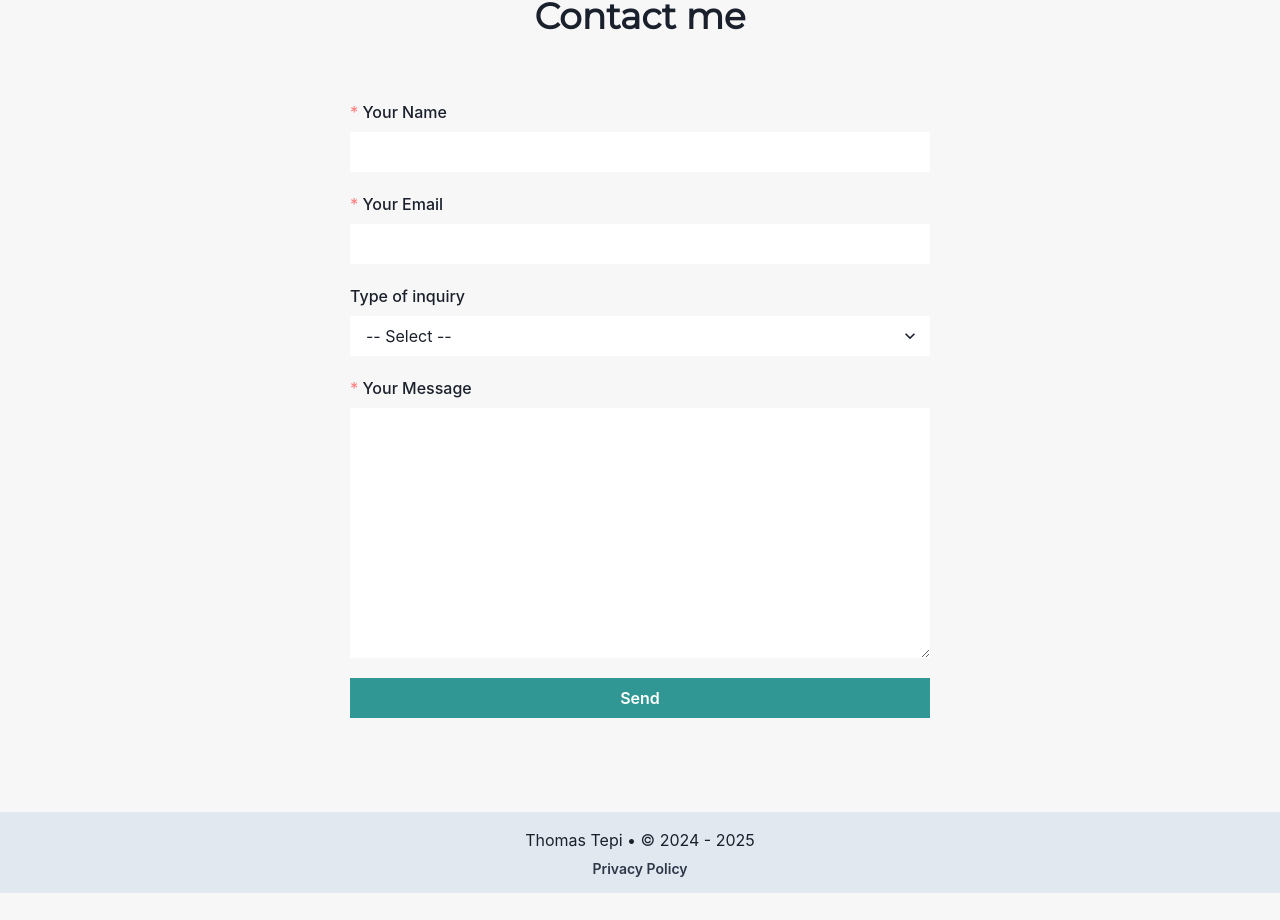
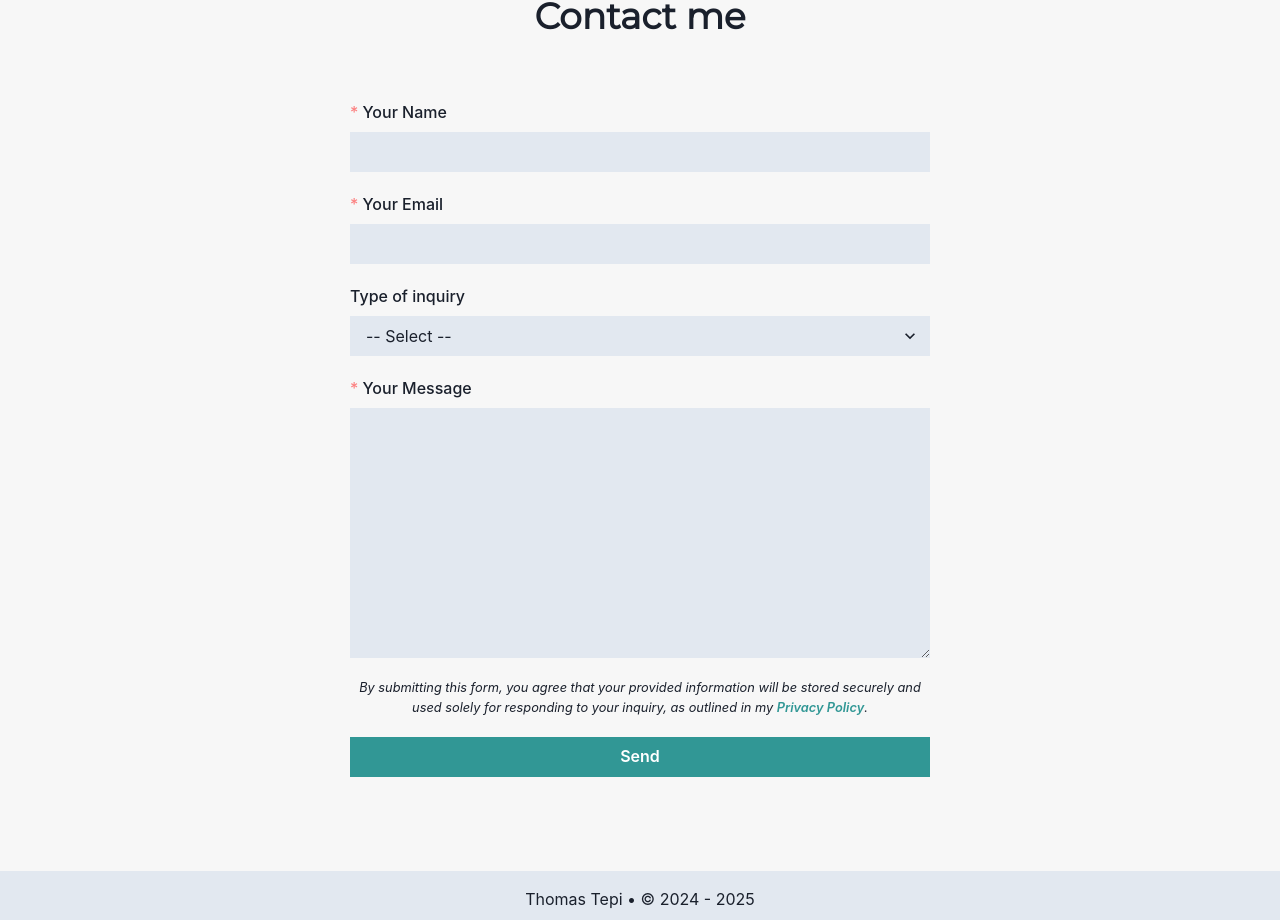
Before and after one commit to thomastepi/portfolio, a React (Create React App) app: page / in a window 1280 px wide. Shown: the part 3160-4080 px from the top of the page. Before the commit the page ends 4053 px from the top, so only its background shows below. Built offline with nearby package versions, Linux system fonts and the light colour scheme; no server answers; a web font is replaced by a local one.

Commit message:
form submit disclaimer

```diff
--- a/public/locales/en/translation.json
+++ b/public/locales/en/translation.json
@@ -60,7 +60,8 @@
       "serverError": "Internal server error. Please try again later.",
       "networkError": "Network error. Please check your internet connection.",
       "timeoutError": "Request timed out. Please try again later."
-    }
+    },
+    "privacyDisclaimer": "By submitting this form, you agree that your provided information will be stored securely and used solely for responding to your inquiry, as outlined in my"
   },
 
   "aboutMe": {
--- a/public/locales/fr/translation.json
+++ b/public/locales/fr/translation.json
@@ -59,7 +59,8 @@
       "invalidCharacters": "Le message contient des caractères non valides.",
       "serverError": "Erreur interne du serveur. Veuillez réessayer plus tard.",
       "networkError": "Erreur réseau. Veuillez vérifier votre connexion Internet."
-    }
+    },
+    "privacyDisclaimer": "En soumettant ce formulaire, vous acceptez que vos informations fournies soient stockées en toute sécurité et utilisées uniquement pour répondre à votre demande, comme indiqué dans ma"
   },
 
   "aboutMe": {
--- a/src/components/ContactMeSection.js
+++ b/src/components/ContactMeSection.js
@@ -19,11 +19,13 @@ import FullScreenSection from "./FullScreenSection";
 import { useTranslation } from "react-i18next";
 import useSubmit from "../hooks/useSubmit";
 import { useAlertContext } from "../context/alertContext";
+import { Link } from "react-router-dom";
 
 const MotionBox = motion(Box);
 const MotionHeading = motion(Heading);
 const MotionFormControl = motion(FormControl);
 const MotionButton = motion(Button);
+const MotionSpan = motion.span;
 
 const ContactMeSection = () => {
   const { isLoading, response, submit } = useSubmit();
@@ -33,7 +35,7 @@ const ContactMeSection = () => {
 
   const language = i18n.language;
 
-  const inputBg = useColorModeValue("white", "gray.700");
+  const inputBg = useColorModeValue("gray.200", "gray.700");
   const borderColor = useColorModeValue("gray.400", "gray.500");
   const focusBorderColor = useColorModeValue("blue.500", "blue.300");
 
@@ -233,6 +235,29 @@ const ContactMeSection = () => {
               />
               <FormErrorMessage>{formik.errors.comment}</FormErrorMessage>
             </MotionFormControl>
+            <MotionSpan
+              style={{
+                fontStyle: "italic",
+                fontSize: "0.8rem",
+                textAlign: "center",
+              }}
+              initial={{ opacity: 0, y: 10 }}
+              whileInView={{ opacity: 1, y: 0 }}
+              viewport={{ once: true, amount: 0.5 }}
+              transition={{ duration: 0.5, delay: 0.9 }}
+            >
+              {t("contactMe.privacyDisclaimer")}{" "}
+              <Button
+                as={Link}
+                colorScheme="teal"
+                variant="link"
+                fontSize="0.8rem"
+                to="/privacy-policy"
+              >
+                {t("privacyPolicy.title")}
+              </Button>
+              .
+            </MotionSpan>
             <MotionButton
               type="submit"
               width="full"
```
